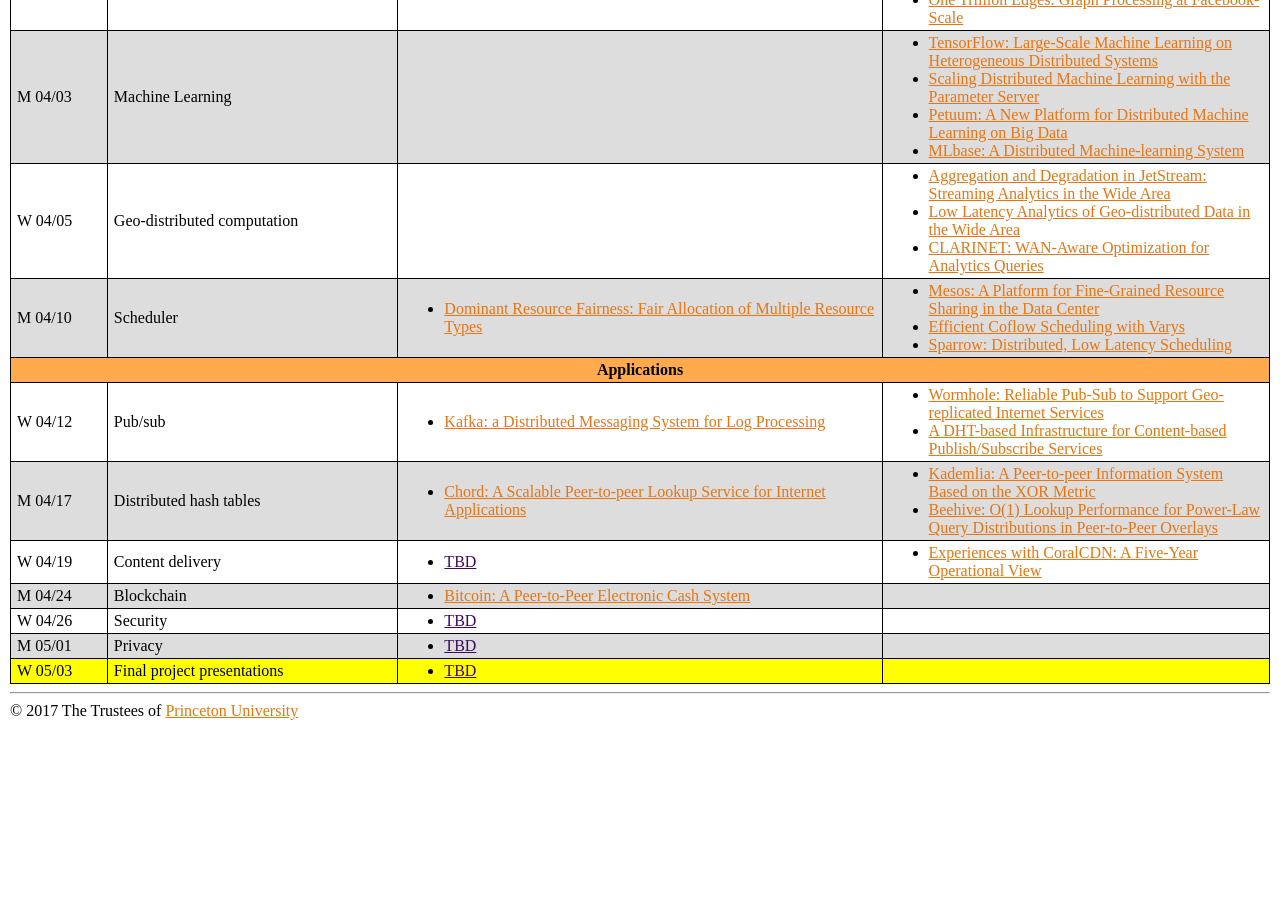
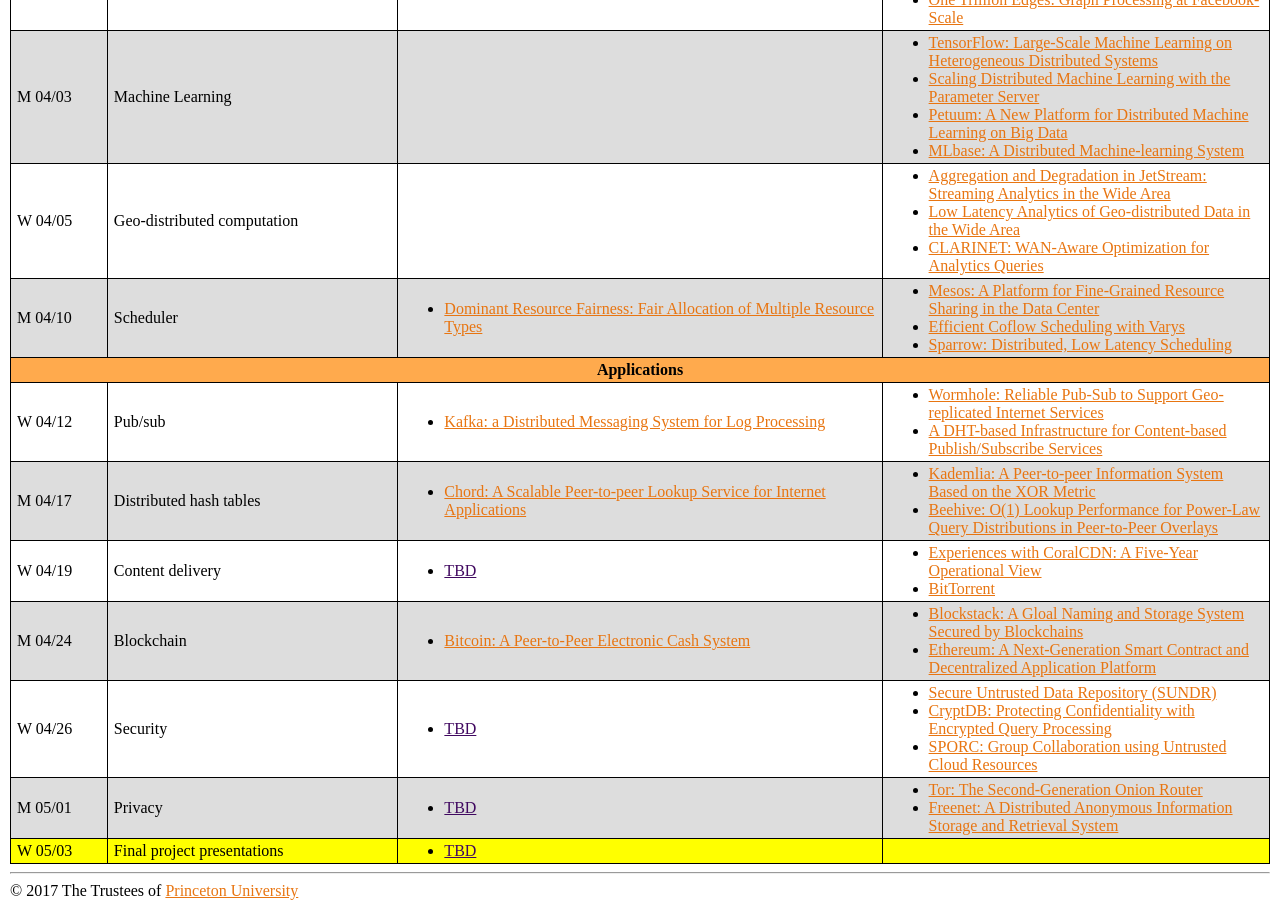
Before and after one commit to COS518/cos518.github.io, a Jekyll site: the page built from syllabus.md, in a window 1280 px wide and 900 px high, scrolled down 1766 px. Built offline with Jekyll 4.4.1, drawn with Linux system fonts in a browser that asks for light colours; our own code applies the rules of GitHub Pages for plain Markdown files; before the commit the page ends 2486 px from its top, so only the background shows below that.

Commit message:
Add to syllabus

```diff
--- a/_data/syllabus.yml
+++ b/_data/syllabus.yml
@@ -240,6 +240,8 @@
       signups:
         - name: Experiences with CoralCDN&#58; A Five-Year Operational View
           link: https://www.coralcdn.org/docs/coral-nsdi10.pdf
+        - name: BitTorrent
+          link: http://web.cs.ucla.edu/classes/cs217/05BitTorrent.pdf
       type: lecture
     - date: M 04/24
       topic: Blockchain
@@ -247,6 +249,10 @@
         - name: Bitcoin&#58; A Peer-to-Peer Electronic Cash System
           link: https://bitcoin.org/bitcoin.pdf
       signups:
+        - name: Blockstack&#58; A Gloal Naming and Storage System Secured by Blockchains
+          link: http://www.cs.princeton.edu/~mfreed/docs/blockstack-atc16.pdf
+        - name: Ethereum&#58; A Next-Generation Smart Contract and Decentralized Application Platform
+          link: https://github.com/ethereum/wiki/wiki/White-Paper
       type: lecture
     - date: W 04/26
       topic: Security
@@ -254,6 +260,12 @@
         - name: TBD
           link:
       signups:
+          - name: Secure Untrusted Data Repository (SUNDR)
+            link: https://www.usenix.org/legacy/event/osdi04/tech/full_papers/li_j/li_j.pdf
+          - name: CryptDB&#58; Protecting Confidentiality with Encrypted Query Processing
+            link: https://people.csail.mit.edu/nickolai/papers/popa-cryptdb.pdf
+          - name: SPORC&#58; Group Collaboration using Untrusted Cloud Resources
+            link: https://www.usenix.org/legacy/event/osdi10/tech/full_papers/Feldman.pdf
       type: lecture
     - date: M 05/01
       topic: Privacy
@@ -261,6 +273,10 @@
         - name: TBD
           link:
       signups:
+        - name: Tor&#58; The Second-Generation Onion Router
+          link: https://svn.torproject.org/svn/projects/design-paper/tor-design.pdf
+        - name: Freenet&#58; A Distributed Anonymous Information Storage and Retrieval System
+          link: http://homepage.divms.uiowa.edu/~ghosh/freenet.pdf
       type: lecture
     - date: W 05/03
       topic: Final project presentations
```
